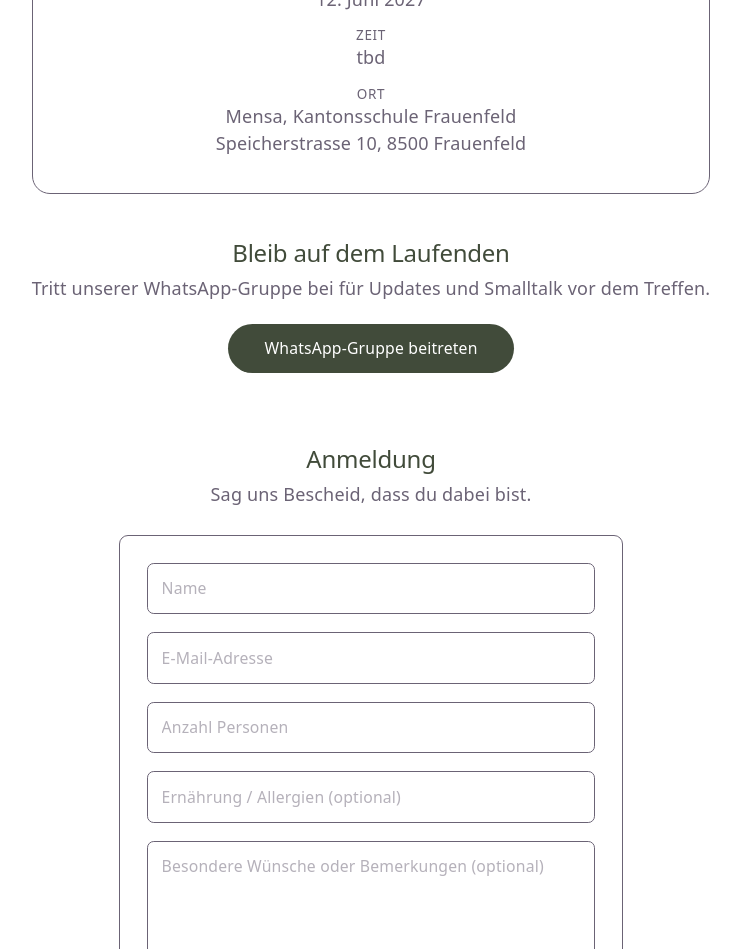
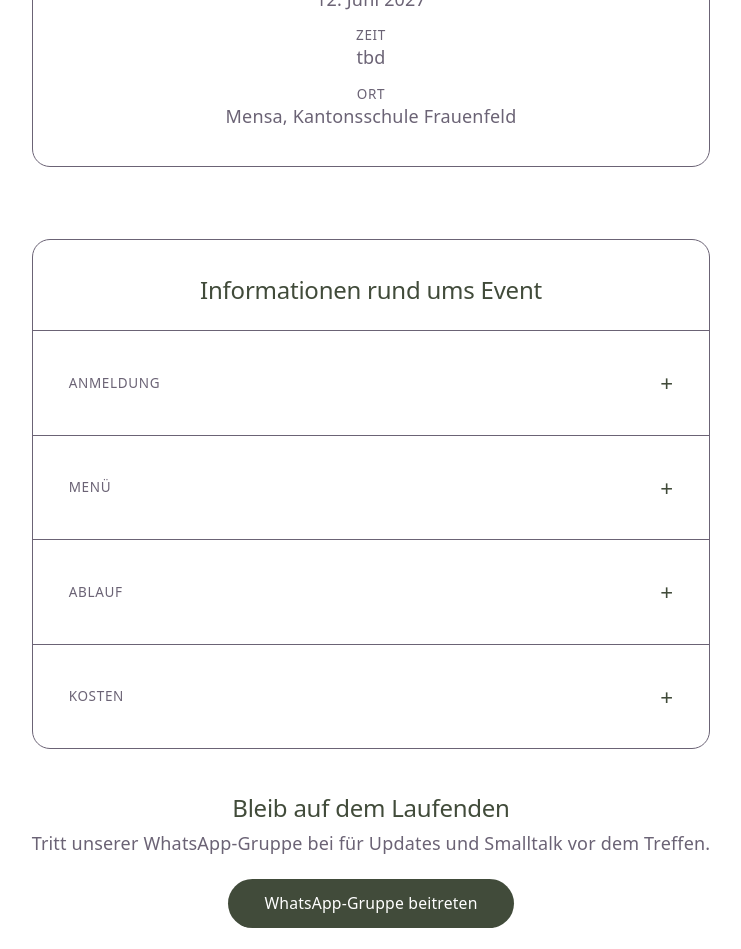
Before and after one commit to melaniemenge/klassentreffen, a React (Vite) app: page / in a window 1280 px wide. Shown: the part 660-1609 px from the top of the page, without its empty margins (269-1010 px from the left). Built offline with nearby package versions, Linux system fonts and the light colour scheme.

Commit message:
add accordion

```diff
--- a/src/App.tsx
+++ b/src/App.tsx
@@ -17,16 +17,21 @@ function App() {
   const [guests, setGuests] = useState("1");
   const [diet, setDiet] = useState("");
   const [message, setMessage] = useState("");
+  const [openAccordion, setOpenAccordion] = useState<number | null>(null);
+
+  const toggleAccordion = (index: number) => {
+    setOpenAccordion(openAccordion === index ? null : index);
+  };
 
   const body = encodeURIComponent(`Hallo zusammen,
-
-ich möchte mich hiermit für das Klassentreffen am 12. Juni 2027 anmelden.
-
+ich möchte mich hiermit für das Klassentreffen 2027 anmelden. Hier sind meine Details:
 Name: ${name}
 E-Mail: ${email}
 Anzahl Personen: ${guests}
 Ernährung / Allergien: ${diet}
-Nachricht: ${message}`);
+Nachricht: ${message}
+
+`);
 
   const mailto = `mailto:${ORGANIZER_EMAIL}?subject=${subject}&body=${body}`;
   return (
@@ -63,11 +68,92 @@ Nachricht: ${message}`);
               <dt className="text-xs uppercase tracking-wider text-muted-foreground">Ort</dt>
               <dd>
                 Mensa, Kantonsschule Frauenfeld
-                <br />
-                <span className="text-muted-foreground">Speicherstrasse 10, 8500 Frauenfeld</span>
+
               </dd>
             </div>
           </dl>
+        </div>
+
+        {/* Event info - Accordion */}
+        <div className="mt-10 sm:mt-16 rounded-2xl border border-primary/20 bg-card/60 backdrop-blur-sm overflow-hidden">
+          <h2 className="text-2xl font-semibold p-4 sm:p-8 pb-4 sm:pb-4">Informationen rund ums Event</h2>
+
+          {/* Accordion Item 1 */}
+          <div className="border-t border-primary/20">
+            <button
+              onClick={() => toggleAccordion(0)}
+              className="w-full flex justify-between items-center p-4 sm:p-8 hover:bg-primary/5 transition"
+            >
+              <dt className="text-xs uppercase tracking-wider text-muted-foreground">Anmeldung</dt>
+              <span style={{ color: 'var(--text-h)' }} className="text-xl">
+                {openAccordion === 0 ? '−' : '+'}
+              </span>
+            </button>
+            {openAccordion === 0 && (
+              <div className="px-4 sm:px-8 pb-4 sm:pb-8 text-base">
+                <p>Die Anmeldung ist ab dem 01. Januar 2027 über diese Website möglich.</p>
+              </div>
+            )}
+          </div>
+
+          {/* Accordion Item 2 */}
+          <div className="border-t border-primary/20 text-left">
+            <button
+              onClick={() => toggleAccordion(1)}
+              className="w-full flex justify-between items-center p-4 sm:p-8 hover:bg-primary/5 transition"
+            >
+              <dt className="text-xs uppercase tracking-wider text-muted-foreground">Menü</dt>
+              <span style={{ color: 'var(--text-h)' }} className="text-xl">
+                {openAccordion === 1 ? '−' : '+'}
+              </span>
+            </button>
+            {openAccordion === 1 && (
+              <div className="px-4 sm:px-8 pb-4 sm:pb-8 text-base text-left">
+                <p className="mb-2">Apéro mit Salzgebäck und Getränken.</p><br/>
+                <p className="mb-2">Penneplausch mit Vier verschiedenen Saucen zur Auswahl.</p>
+                <p className="mb-2">Dazu gibt es Gemüse und zum Dessert ein leckeres Schoggimousse.</p>
+                <p>Getränke werden ebenfalls bereitgestellt.</p>
+              </div>
+            )}
+          </div>
+
+          {/* Accordion Item 3 */}
+          <div className="border-t border-primary/20">
+            <button
+              onClick={() => toggleAccordion(2)}
+              className="w-full flex justify-between items-center p-4 sm:p-8 hover:bg-primary/5 transition"
+            >
+              <dt className="text-xs uppercase tracking-wider text-muted-foreground">Ablauf</dt>
+              <span style={{ color: 'var(--text-h)' }} className="text-xl">
+                {openAccordion === 2 ? '−' : '+'}
+              </span>
+            </button>
+            {openAccordion === 2 && (
+              <div className="px-4 sm:px-8 pb-4 sm:pb-8 text-base text-left">
+                <p>Der genaue Ablauf wird noch bekannt gegeben. Bleib gespannt!</p>
+              </div>
+            )}
+          </div>
+
+          {/* Accordion Item 4 */}
+          <div className="border-t border-primary/20">
+            <button
+              onClick={() => toggleAccordion(3)}
+              className="w-full flex justify-between items-center p-4 sm:p-8 hover:bg-primary/5 transition"
+            >
+              <dt className="text-xs uppercase tracking-wider text-muted-foreground">Kosten</dt>
+              <span style={{ color: 'var(--text-h)' }} className="text-xl">
+                {openAccordion === 3 ? '−' : '+'}
+              </span>
+            </button>
+            {openAccordion === 3 && (
+              <div className="px-4 sm:px-8 pb-4 sm:pb-8 text-base text-left">
+                <p>Die Kosten belaufen sich auf 50 CHF pro Person.</p>
+                <p>Mit dem Betrag sind Getränke, Essen und die Räumlichkeit inkl. Deko beglichen.</p><br/>
+                <p>Die Bezahlung erfolgt bei Anmeldung via Twint.</p><br/>
+              </div>
+            )}
+          </div>
         </div>
 
         {/* WhatsApp */}
```
